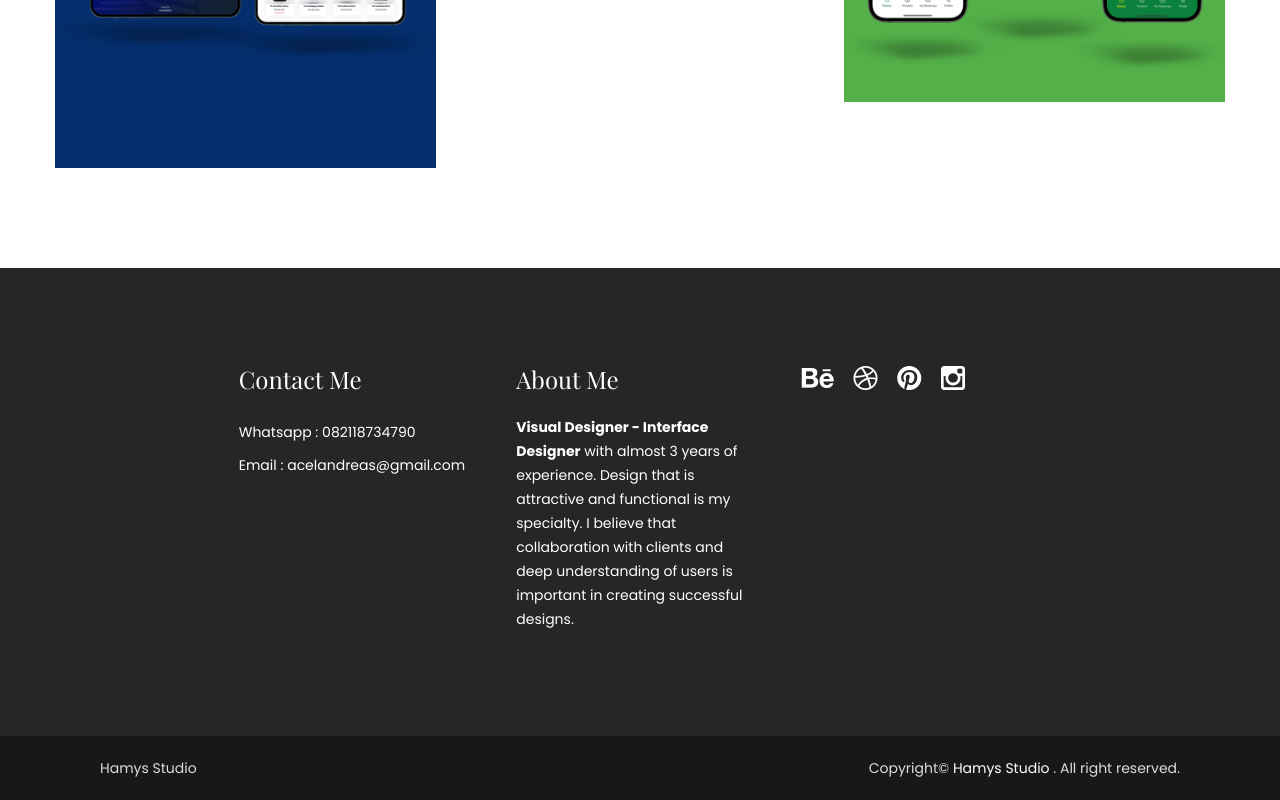
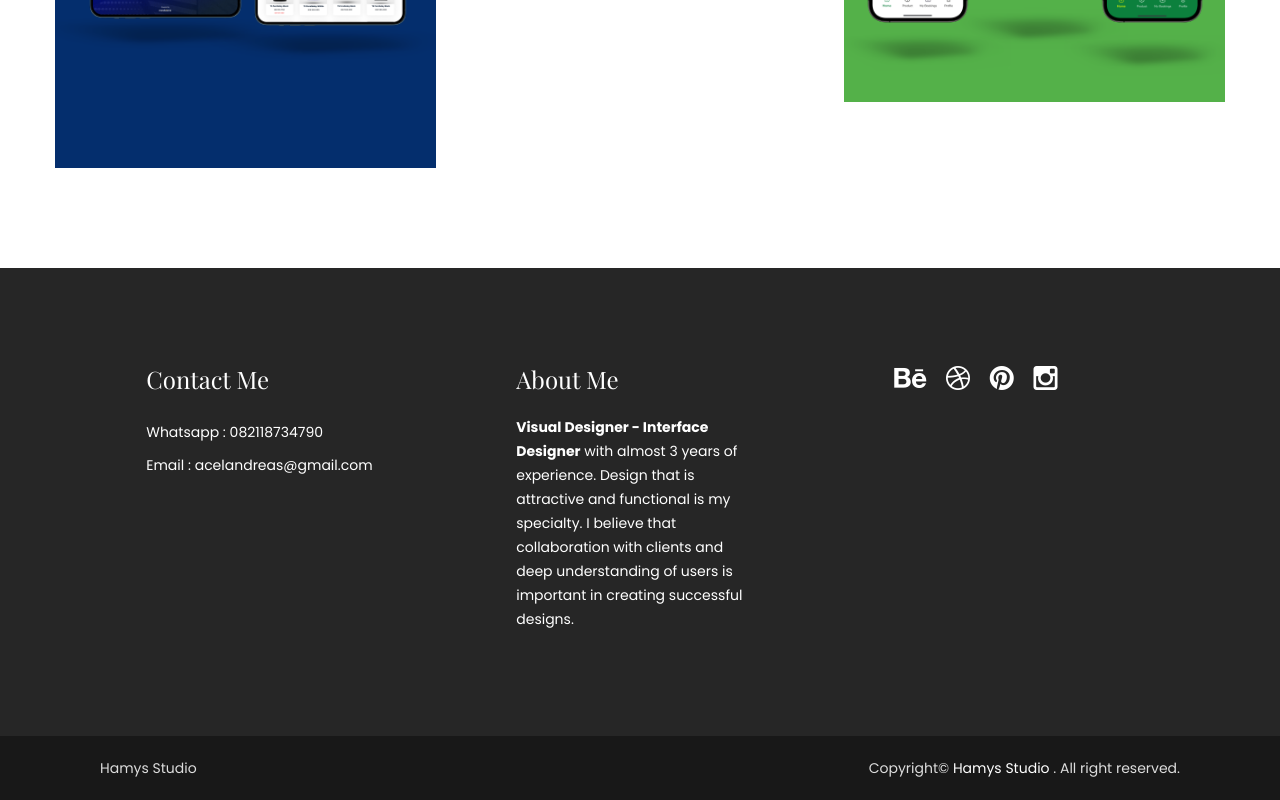
Before and after one commit to ambardws/hamysportfolio, a plain HTML site: page portfolio.html in a window 1280 px wide. Shown: the part 3089-3889 px from the top of the page. Drawn offline with nearby package versions, Linux system fonts and the light colour scheme.

Commit message:
style: footer space around

```diff
--- a/portfolio.html
+++ b/portfolio.html
@@ -583,7 +583,7 @@
             <footer class="footer-area">
                 <div class="footer-widget-area black-bg">
                     <div class="container-fluid pl-100 pr-100">
-                        <div class="row justify-content-xl-center">
+                        <div class="row justify-content-xl-around">
                             <div class="col-xl-3 col-lg-6 col-sm-6 mb-30">
                                 <div class="single-footer-widget">
                                     <h3 class="text-white mb-26">Contact Me</h3>
```
